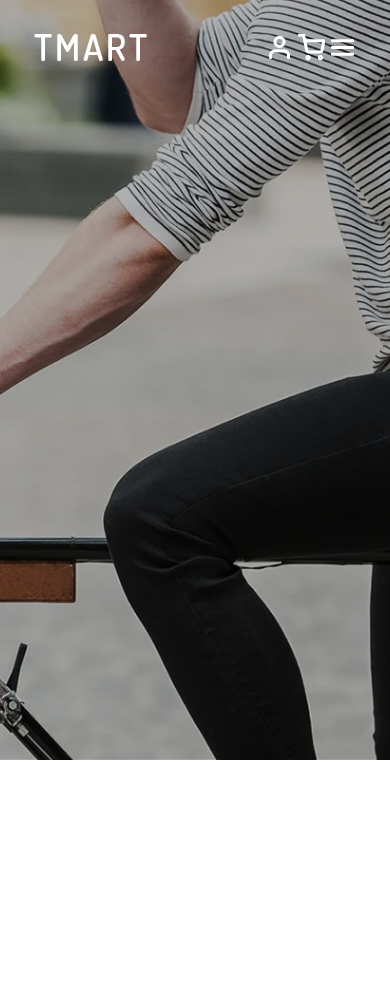
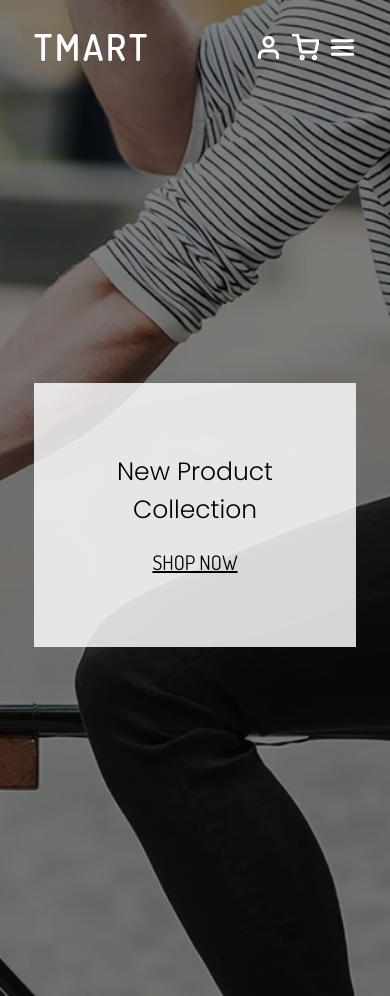
Before and after one commit to itsclick/C4---Group-10, a plain HTML site: page index.html in a window 390 px wide. Before the commit the page ends 844 px from the top, so only its background shows below. Drawn offline with Linux system fonts and the light colour scheme.

Commit message:
add mobile styles and complete header

```diff
--- a/css/style.css
+++ b/css/style.css
@@ -41,15 +41,50 @@ ul li a {
 
 /* Header styles */
 .header {
-  background: linear-gradient(0deg, rgba(7, 7, 7, 0.3), rgba(0, 0, 0, 0.3)),
+  background: linear-gradient(0deg, rgba(7, 7, 7, 0.5), rgba(0, 0, 0, 0.5)),
     url(/assets/hero.jpg);
   background-position: center center;
   background-size: cover;
-  height: 90vh;
 }
 
 .navigation-items {
   gap: 27px;
+}
+
+.icons {
+  gap: 10px;
+  cursor: pointer;
+}
+
+.hero-content {
+  width: 100%;
+  justify-content: center;
+  padding: 315px 0;
+}
+.hero-text {
+  background-color: rgba(255, 255, 255, 0.83);
+  width: 521px;
+  padding: 70px;
+  text-align: center;
+}
+
+.hero-text h1 {
+  margin-bottom: 20px;
+  font-size: 30px;
+  font-weight: 300;
+}
+
+.collection {
+  display: block;
+}
+
+.link-btn,
+.link-btn:link,
+.link-btn:active {
+  font-family: "Dosis", sans-serif;
+  font-weight: 400;
+  font-size: 20px;
+  color: #000;
 }
 
 /* Responsive Mobile Navigation */
@@ -58,3 +93,15 @@ ul li a {
     display: none;
   }
 }
+
+@media (min-width: 375px) {
+  .hero-text h1 {
+    font-size: 25px;
+  }
+}
+
+@media (min-width: 577px) {
+  .collection {
+    display: inline;
+  }
+}
--- a/index.html
+++ b/index.html
@@ -27,7 +27,7 @@
               <li><a href="#">Contact</a></li>
             </ul>
           </div>
-          <div class="icons">
+          <div class="icons flex">
             <span><img src="/assets/user.png" alt="User Icon" /></span>
             <span
               ><img src="/assets/shopping-cart.png" alt="Shopping Cart Icon"
@@ -35,6 +35,12 @@
             <span><img src="/assets/menu.png" alt="Hamburfer menu" /></span>
           </div>
         </nav>
+        <section class="hero-content flex">
+          <div class="hero-text">
+            <h1><span class="collection">New Product</span> Collection</h1>
+            <a href="#" class="link-btn">SHOP NOW</a>
+          </div>
+        </section>
       </div>
     </header>
   </body>
```
